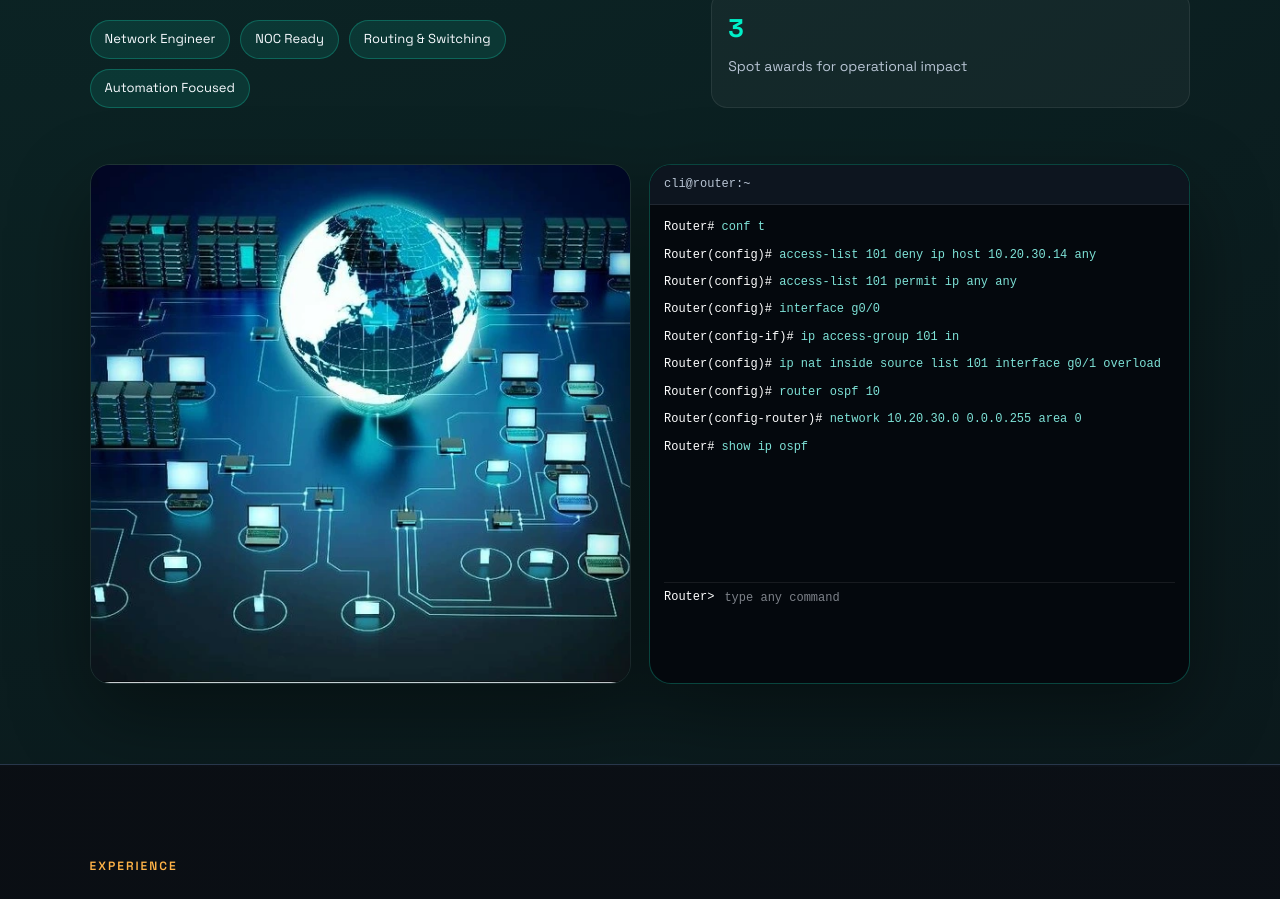
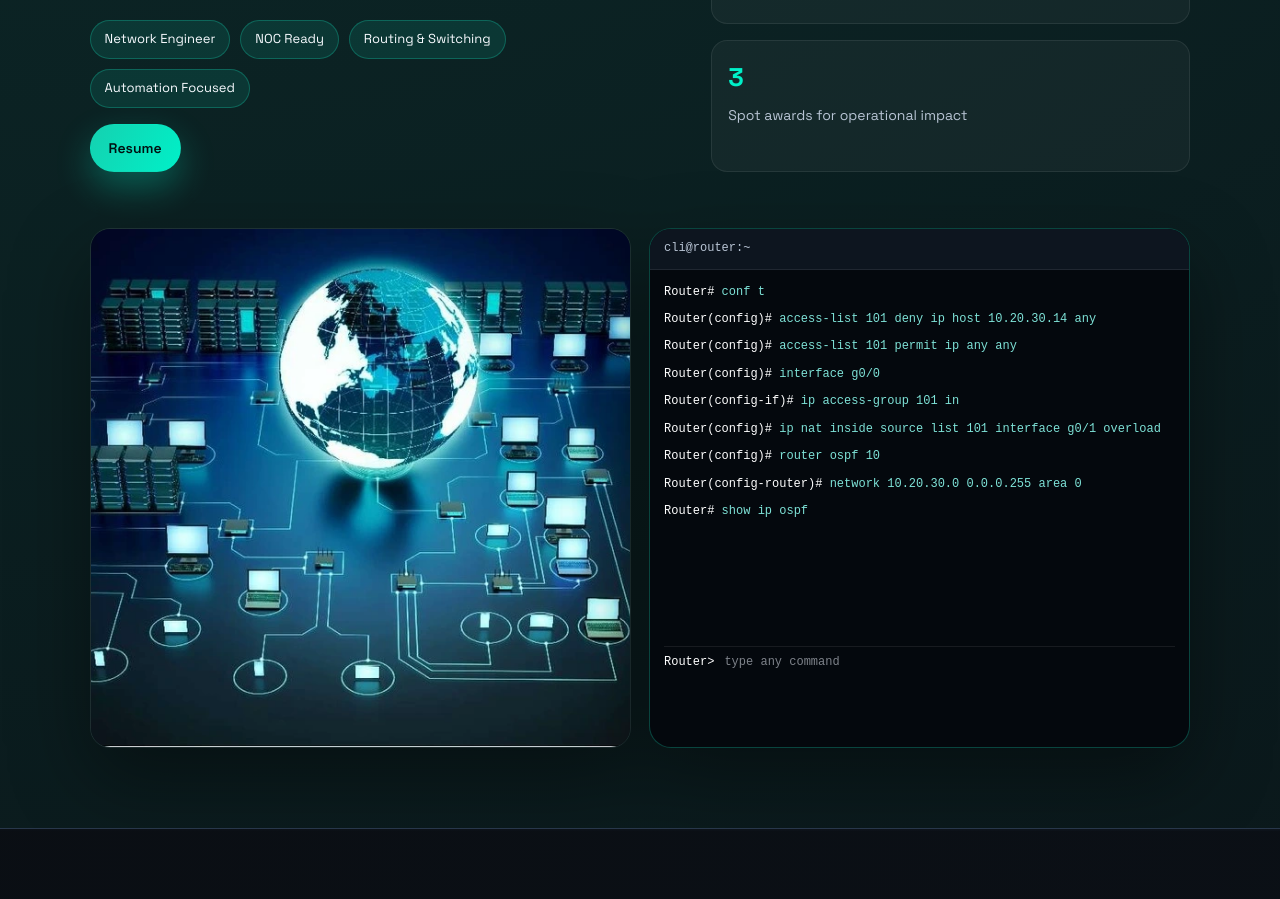
Before and after one commit to shubodaya/portfolio-net, a React (Vite) app: page / in a window 1280 px wide. Shown: the part 1580-2479 px from the top of the page. Built offline with nearby package versions, Linux system fonts and the light colour scheme.

Commit message:
Add resume button to About section

```diff
--- a/src/App.jsx
+++ b/src/App.jsx
@@ -496,6 +496,14 @@
                 <span>Routing &amp; Switching</span>
                 <span>Automation Focused</span>
               </div>
+              <div className="about__cta">
+                <a
+                  className="button button--bright"
+                  href="https://docs.google.com/document/d/1N6X1tBwe-eXPUuUK0vc0NTwg8Dh3R3O_Y8Vla9vN9t4/edit?usp=sharing"
+                >
+                  Resume
+                </a>
+              </div>
             </div>
             <div className="about__grid" data-reveal>
               <div className="metric">
--- a/src/styles.css
+++ b/src/styles.css
@@ -663,6 +663,10 @@
   box-shadow: 0 10px 20px rgba(0, 240, 200, 0.2);
 }
 
+.about__cta {
+  margin-top: 16px;
+}
+
 .about__grid {
   display: grid;
   gap: 16px;
```
